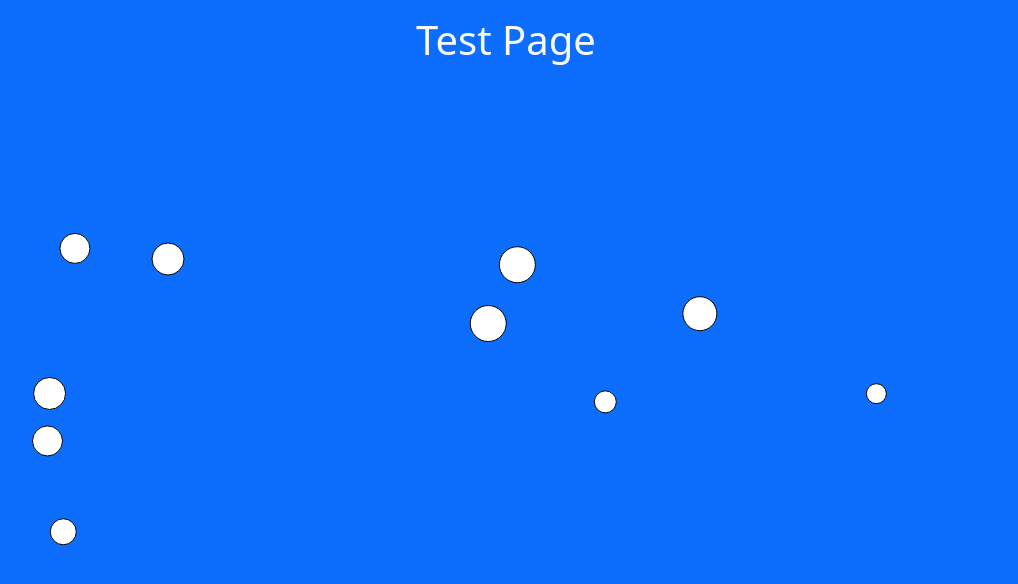
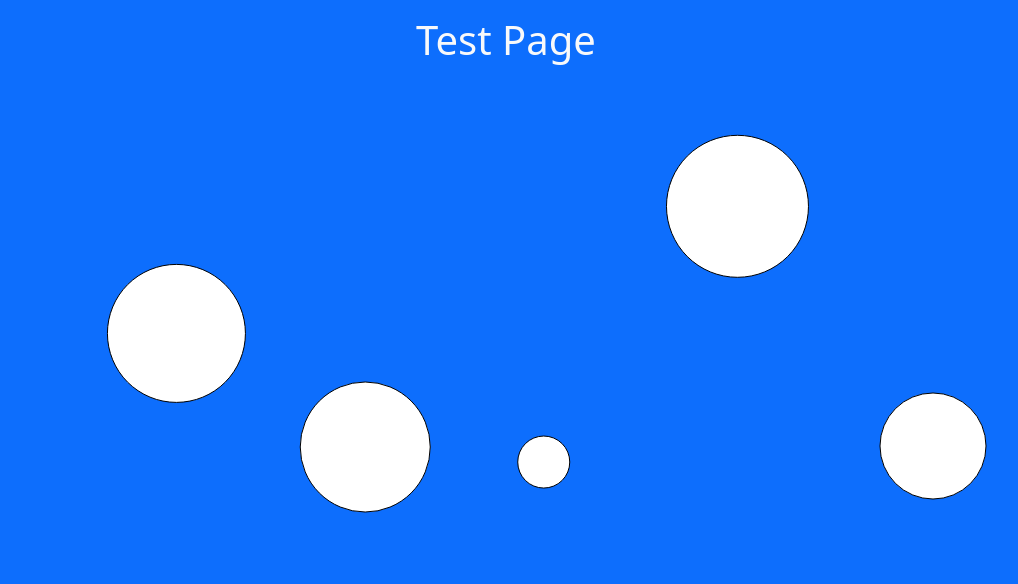
Before and after one commit to samier-fabien/samier_fabien_cv, a React (Vite) app: page /test in a window 1280 px wide. Shown: the top 584 px of the page, without its empty margins (134-1152 px from the left). Built offline with nearby package versions, Linux system fonts and the light colour scheme.

Commit message:
Contrôle framerate

```diff
--- a/src/components/bubbles/BubblesContainer.jsx
+++ b/src/components/bubbles/BubblesContainer.jsx
@@ -6,14 +6,17 @@ import Bubble from "./Bubble";
 export default function BubblesContainer({
   w = 100,
   h = 100,
-  number = 10,
+  number = 1,
   speed = 2,
   minRadius = 10,
   maxRadius = 20,
+  framerate = 10,
   clear = true,
 }) {
   const canvasRef = useRef(null);
   const bubbles = [];
+  const fpsInterval = 1000 / framerate; // Limite à 60 FPS
+  let lastFrameTime = 0;
 
   useEffect(() => {
     const canvas = canvasRef.current;
@@ -21,17 +24,14 @@ export default function BubblesContainer({
 
     generateBubbles(canvas, ctx);
     generateNewFrame(canvas, ctx);
-    // setInterval(() => {
-    //   ctx.clearRect(0, 0, canvas.width, canvas.height);
-    //   generateNewFrame(canvas);
-    // }, 40);
+
   }, []);
 
   function generateBubbles(canvas, ctx) {
     for (let i = 0; i < number; i++) {
       let r = Math.floor(Math.random() * (maxRadius - minRadius) + minRadius);
-      let dx = Math.floor(Math.random() * speed * 1);
-      let dy = Math.floor(Math.random() * speed * 1);
+      let dx = Math.floor(Math.random() * speed);
+      let dy = Math.floor(Math.random() * speed);
       let x = 0;
       let y = 0;
       console.log(dx, dy);
@@ -78,18 +78,42 @@ export default function BubblesContainer({
   }
 
   function generateNewFrame(canvas, ctx) {
-    ctx.clearRect(0, 0, canvas.width, canvas.height);
+    const currentFrameTime = performance.now();
+    const elapsedTime = currentFrameTime - lastFrameTime;
+
+    // Si le temps écoulé depuis le dernier appel est inférieur à l'intervalle souhaité, on ne fait rien
+    if (elapsedTime < fpsInterval) {
+      window.requestAnimationFrame(function () {
+        generateNewFrame(canvas, ctx);
+      });
+      return;
+    }
+
+    lastFrameTime = currentFrameTime;
+
+    clear ? ctx.clearRect(0, 0, canvas.width, canvas.height) : null;
     handleCollisions(canvas);
+
     bubbles.forEach((bubble, index) => {
-      // console.log(`Bulle ${index} draw`, bubble);
       bubble.draw();
     });
-    // bubbles.forEach((bubble) => {
-    //   bubble.draw(canvas, bubbles, bubbles.indexOf(bubble));
-    // });
+
     window.requestAnimationFrame(function () {
       generateNewFrame(canvas, ctx);
     });
+
+    // clear ? ctx.clearRect(0, 0, canvas.width, canvas.height) : null;
+    // handleCollisions(canvas);
+    // bubbles.forEach((bubble, index) => {
+    //   // console.log(`Bulle ${index} draw`, bubble);
+    //   bubble.draw();
+    // });
+    // // bubbles.forEach((bubble) => {
+    // //   bubble.draw(canvas, bubbles, bubbles.indexOf(bubble));
+    // // });
+    // window.requestAnimationFrame(function () {
+    //   generateNewFrame(canvas, ctx);
+    // });
   }
 
   function handleCollisions(canvas) {
--- a/src/routes/Test.jsx
+++ b/src/routes/Test.jsx
@@ -15,7 +15,15 @@ export default function Test() {
       </div>
       <div className="row" ref={rowRef}>
         <div className="col p-0">
-          <BubblesContainer w={1000} h={500} />
+          <BubblesContainer
+            w={1000}
+            h={500}
+            number={5}
+            speed={2}
+            minRadius={20}
+            maxRadius={80}
+            framerate={30}
+          />
         </div>
       </div>
     </div>
```
